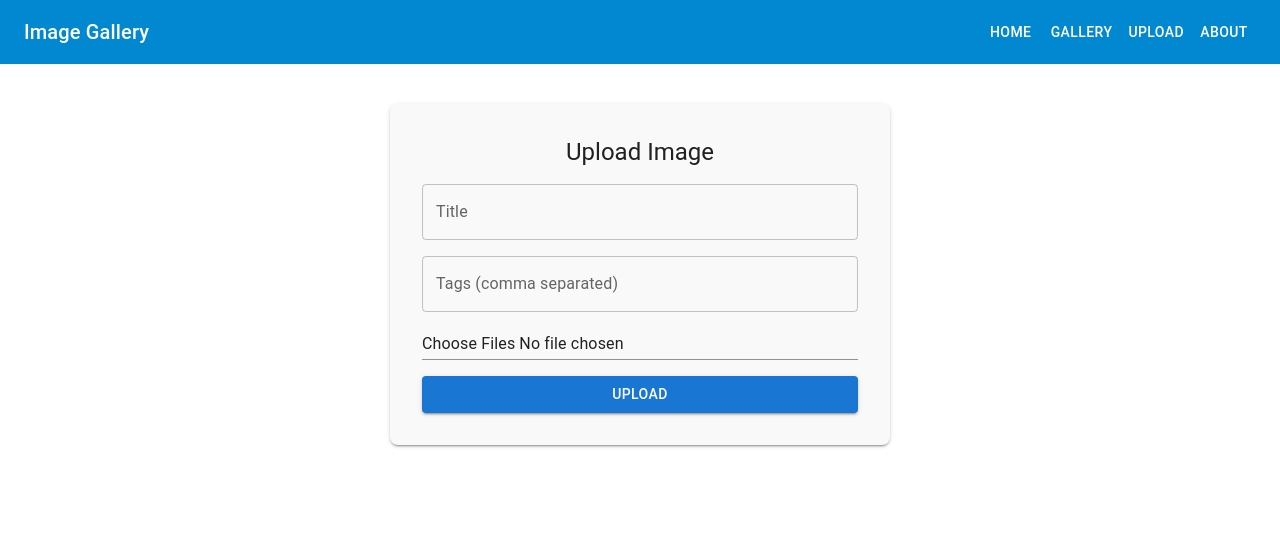
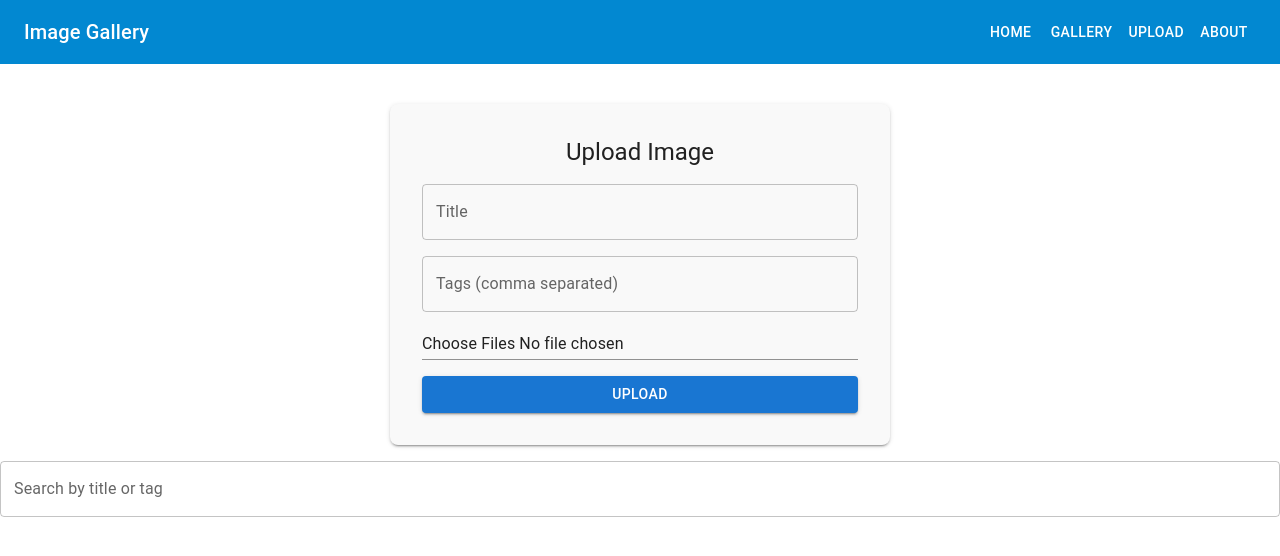
Before and after one commit to Rahul-4u/image-gallery, a Next.js app: page / in a window 1280 px wide. Shown: the top 556 px of the page. Built offline with nearby package versions, Linux system fonts and the light colour scheme.

Commit message:
add image delete confirmation popup and search filter by title

```diff
--- a/package.json
+++ b/package.json
@@ -16,7 +16,9 @@
     "axios": "^1.8.4",
     "next": "15.2.4",
     "react": "^19.0.0",
-    "react-dom": "^19.0.0"
+    "react-dom": "^19.0.0",
+    "react-infinite-scroll-component": "^6.1.0",
+    "sweetalert2": "^11.17.2"
   },
   "devDependencies": {
     "@eslint/eslintrc": "^3",
--- a/src/app/imageGrid/page.tsx
+++ b/src/app/imageGrid/page.tsx
@@ -1,6 +1,6 @@
 "use client";
 import React, { useState } from "react";
-import { Grid, Card, CardMedia, IconButton, Dialog, DialogContent, Typography } from "@mui/material";
+import { Grid, Card, CardMedia, IconButton, Dialog, DialogContent, Typography, TextField } from "@mui/material";
 import DeleteIcon from "@mui/icons-material/Delete";
 import ZoomInIcon from "@mui/icons-material/ZoomIn";
 
@@ -14,12 +14,26 @@ interface ImageGridProps {
   images: ImageData[];
 }
 
+
+
  // Handle Open - To show the clicked image in a dialog
 
 const ImageGrid: React.FC<ImageGridProps> = ({ images, handleDelete }) => {
     const [open, setOpen] = useState(false);
   const [selectedImage, setSelectedImage] = useState<ImageData | null>(null);
+  const [searchQuery, setSearchQuery] = useState("");
 
+
+  //  filter system add fun
+   const filteredImages = images.filter((img) => {
+     const titleMatch = img.title
+       ?.toLowerCase()
+       .includes(searchQuery.toLowerCase());
+     const tagMatch = img.tags?.some((tag) =>
+       tag.toLowerCase().includes(searchQuery.toLowerCase())
+     );
+     return titleMatch || tagMatch;
+   });
 
 
      const handleOpen = (image: ImageData) => {
@@ -34,13 +48,21 @@ const ImageGrid: React.FC<ImageGridProps> = ({ images, handleDelete }) => {
      };
 
   return (
-    <div   className="max-w-7xl mx-auto">
+    <div className="max-w-7xl mx-auto">
+      <TextField
+        label="Search by title or tag"
+        variant="outlined"
+        fullWidth
+        margin="normal"
+        value={searchQuery}
+        onChange={(e) => setSearchQuery(e.target.value)}
+      />
       <Grid
         container
         spacing={{ xs: 2, md: 3 }}
         columns={{ xs: 4, sm: 8, md: 12 }}
       >
-        {images.map((img) => (
+        {filteredImages.map((img) => (
           <Grid size={{ xs: 2, sm: 4, md: 4 }} key={img.id}>
             <Card sx={{ position: "relative" }}>
               <CardMedia
--- a/src/app/page.tsx
+++ b/src/app/page.tsx
@@ -2,6 +2,7 @@
 import React, { useState } from "react";
 import UploadForm from "./uploadForm/page";
 import ImageGrid from "./imageGrid/page";
+import Swal from "sweetalert2";
 
 
 const page = () => {
@@ -11,7 +12,28 @@ const page = () => {
     setImages((prevImages) => [...prevImages, ...newImages]);
   };
   const handleDelete = (id: string) => {
+
+    Swal.fire({
+  title: "Are you sure?",
+  text: "You won't be able to revert this!",
+  icon: "warning",
+  showCancelButton: true,
+  confirmButtonColor: "#3085d6",
+  cancelButtonColor: "#d33",
+  confirmButtonText: "Yes, delete it!"
+}).then((result) => {
+  if (result.isConfirmed) {
     setImages(images.filter((image) => image.id !== id));
+    Swal.fire({
+      title: "Deleted!",
+      text: "Your file has been deleted.",
+      icon: "success"
+    });
+  }
+});
+
+
+
   };
 
   return (
```
Also changed, not shown: 1 other file (tests, documents, lock files or other folders).
